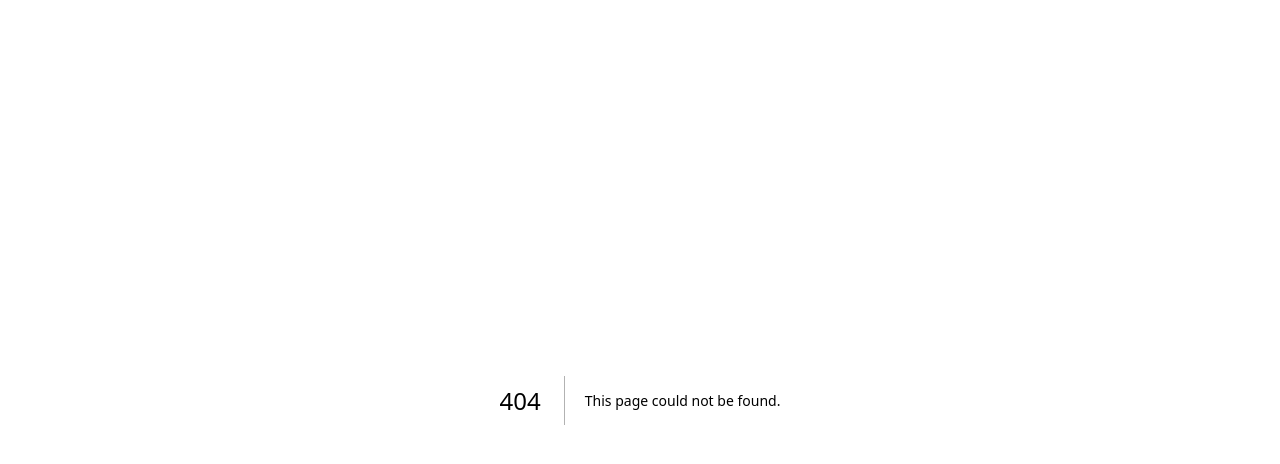
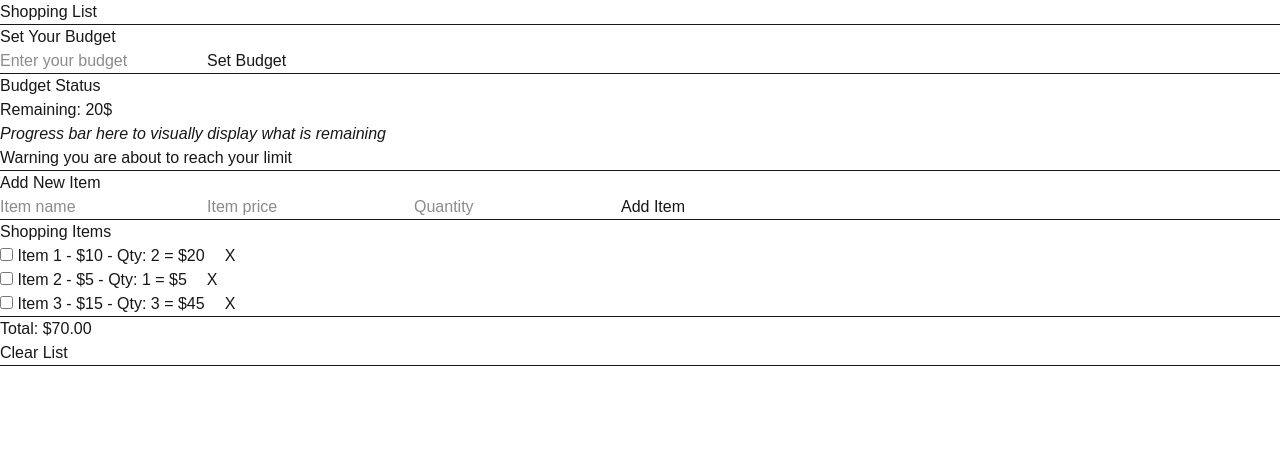
Before and after one commit to fax-spittah/shopping-list, a Next.js app: page /pages/home in a window 1280 px wide. Before the commit this address had no page. Shown: the top 464 px of the page. Built offline with nearby package versions, Linux system fonts and the light colour scheme.

Commit message:
feat: restructure file organization and add home page components

```diff
--- /dev/null
+++ b/app/pages/home/page.tsx
@@ -0,0 +1,24 @@
+import AddItemComponent from "../../components/home/AddItemComponent";
+import BottomSectionComponent from "../../components/home/BottomSectionComponent";
+import DisplayBudgentStatusComponent from "../../components/home/DisplayBudgentStatusComponent";
+import SetBudgetComponent from "../../components/home/SetBudgetComponent";
+import ShoppingItems from "../../components/home/ShoppingItems";
+
+export default function HomePage() {
+  return (
+    <div>
+      <h1>Shopping List</h1>
+      <hr />
+      <SetBudgetComponent />
+      <hr />
+      <DisplayBudgentStatusComponent />
+      <hr />
+      <AddItemComponent />
+      <hr />
+      <ShoppingItems />
+      <hr />
+      <BottomSectionComponent />
+      <hr />
+    </div>
+  );
+}
```
Also changed, not shown: app/pages/HomePage.tsx (+5 -5 lines), app/components/home/AddItemComponent.tsx (renamed from app/components/AddItemComponent.tsx), app/components/home/BottomSectionComponent.tsx (renamed from app/components/BottomSectionComponent.tsx), app/components/home/DisplayBudgentStatusComponent.tsx (renamed from app/components/DisplayBudgentStatusComponent.tsx), app/components/home/SetBudgetComponent.tsx (renamed from app/components/SetBudgetComponent.tsx), app/components/home/ShoppingItems.tsx (renamed from app/components/ShoppingItems.tsx).
